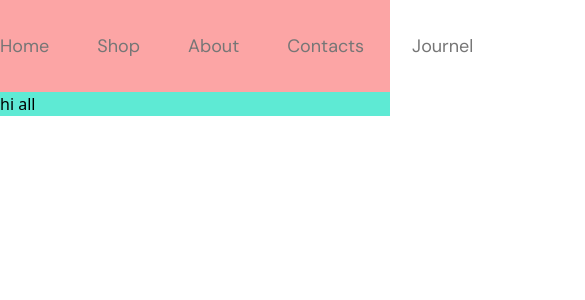
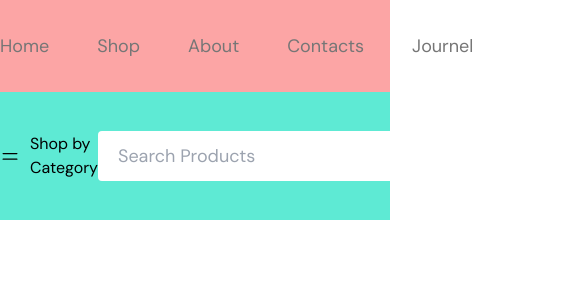
Before and after one commit to mahmudashif/OrebiEcommerce, a React (Vite) app: page / in a window 390 px wide. Shown: the top 300 px of the page, 585 px wide, since content can reach past the window. Built offline with nearby package versions, Linux system fonts and the light colour scheme.

Commit message:
Header part end wethout responsive

```diff
--- a/src/components/Header/Header.jsx
+++ b/src/components/Header/Header.jsx
@@ -1,12 +1,40 @@
-import React from 'react'
-import Container from '../Layouts/Container'
+import React from "react";
+import Container from "../Layouts/Container";
+import Flex from "../Layouts/Flex";
+import { HiBars2 } from "react-icons/hi2";
+import Search from "../Search";
+import { IoSearchOutline } from "react-icons/io5";
+import { IoMdPerson } from "react-icons/io";
+import { FaCaretDown } from "react-icons/fa";
+import { FaShoppingCart } from "react-icons/fa";
 
 const Header = () => {
   return (
-    <Container className="bg-teal-300">
-        <h1>hi all</h1>
+    <Container className="bg-teal-300 font-dm">
+      <Flex className="justify-between">
+        <Flex className="items-center gap-x-2.5 text-base py-10">
+          <div>
+            <HiBars2 className="text-xl" />
+          </div>
+          <div>
+            <p>Shop by Category</p>
+          </div>
+        </Flex>
+        <div className="relative m-auto">
+          <Search
+            placeholder="Search Products"
+            className="w-[601px] h-[50px] px-5 py-4 outline-none rounded text-[18px]"
+          />
+          <IoSearchOutline className="text-xl absolute top-4 right-0 items-center" />
+        </div>
+        <div className="items-center flex text-2xl">
+            <IoMdPerson />
+            <FaCaretDown />
+          <FaShoppingCart className="mx-10"/>
+        </div>
+      </Flex>
     </Container>
-  )
-}
+  );
+};
 
-export default Header
+export default Header;
--- /dev/null
+++ b/src/components/Search.jsx
@@ -0,0 +1,9 @@
+import React from 'react'
+
+const Search = ({placeholder,className,style}) => {
+  return (
+    <input type="text" placeholder={placeholder} className={className} style={style} />
+  )
+}
+
+export default Search
```
